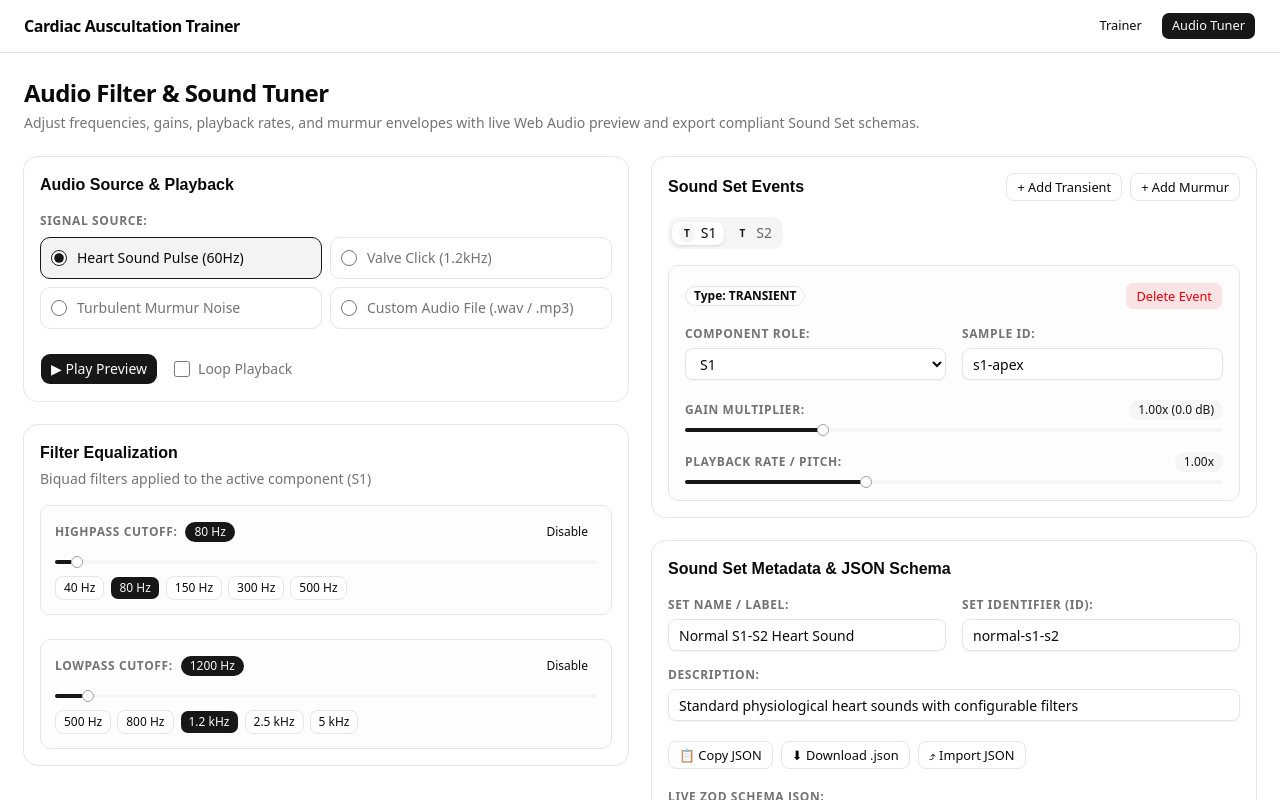
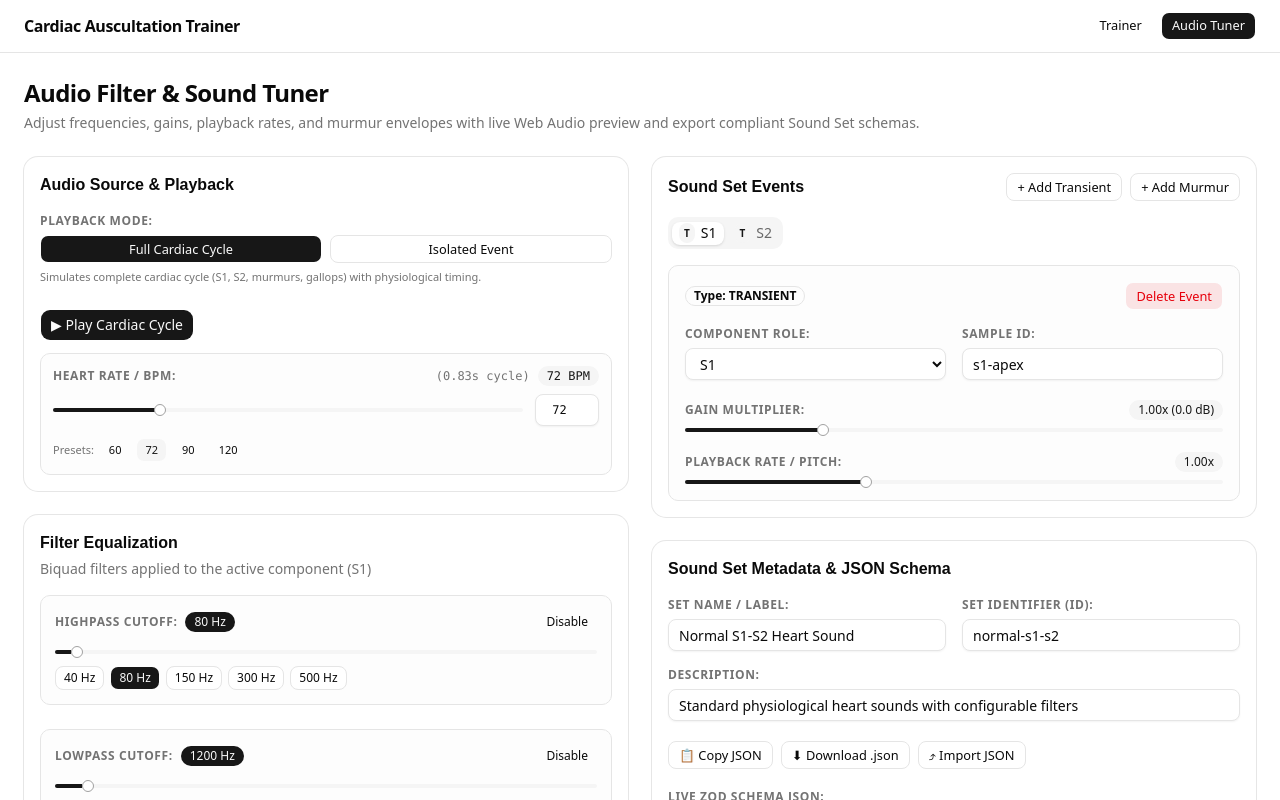
Before and after one commit to kevin-rav/cardiac-auscultation-trainer, a React (Vite) app: page / in a window 1280 px wide. Both pictures are taken after a click on the button "Audio Tuner". Shown: the top 800 px of the page. Built offline with nearby package versions, Linux system fonts and the light colour scheme.

Commit message:
feat(tuner): wire full cardiac cycle simulation mode into audio tuner

```diff
--- a/src/components/audio-tuner/AudioSourcePicker.tsx
+++ b/src/components/audio-tuner/AudioSourcePicker.tsx
@@ -1,12 +1,18 @@
 import type { ChangeEvent } from 'react';
 import { Card, CardContent, CardHeader, CardTitle } from '@/components/ui/card';
 import { Button } from '@/components/ui/button';
+import { Badge } from '@/components/ui/badge';
+import { Slider } from '@/components/ui/slider';
 import { useTunerStore } from '../../store';
 
-const SIGNAL_SOURCES = [
-  { value: 'heart-beat', label: 'Heart Sound Pulse (60Hz)' },
-  { value: 'click', label: 'Valve Click (1.2kHz)' },
-  { value: 'murmur', label: 'Turbulent Murmur Noise' },
+const AUDIO_SOURCES = [
+  { value: 'event-sample', label: 'Selected Event Sample (Auto)' },
+  { value: 's1-apex', label: 'S1 Sample (s1-apex.wav)' },
+  { value: 's2-base', label: 'S2 Sample (s2-base.wav)' },
+  { value: 's3', label: 'S3 Sample (s3.wav)' },
+  { value: 's4', label: 'S4 Sample (s4.wav)' },
+  { value: 'click', label: 'Click Sample (click.wav)' },
+  { value: 'murmur-noise', label: 'Murmur Noise (murmur-noise.wav)' },
   { value: 'custom', label: 'Custom Audio File (.wav / .mp3)' },
 ] as const;
 
@@ -15,8 +21,12 @@ export function AudioSourcePicker() {
   const customFileName = useTunerStore((s) => s.customFileName);
   const isPlaying = useTunerStore((s) => s.isPlaying);
   const loop = useTunerStore((s) => s.loop);
+  const bpm = useTunerStore((s) => s.bpm);
+  const playbackMode = useTunerStore((s) => s.playbackMode);
+  const setPlaybackMode = useTunerStore((s) => s.setPlaybackMode);
   const setSignalSource = useTunerStore((s) => s.setSignalSource);
   const setLoop = useTunerStore((s) => s.setLoop);
+  const setBpm = useTunerStore((s) => s.setBpm);
   const togglePlay = useTunerStore((s) => s.togglePlay);
   const loadCustomAudio = useTunerStore((s) => s.loadCustomAudio);
 
@@ -44,37 +54,68 @@ export function AudioSourcePicker() {
       </CardHeader>
 
       <CardContent className="flex flex-col gap-4">
-        <div className="flex flex-col gap-2">
-          <label className="text-xs font-semibold text-muted-foreground uppercase tracking-wider">
-            Signal Source:
+        {/* Playback Mode Switcher */}
+        <div className="flex flex-col gap-1.5">
+          <label className="text-xs font-semibold uppercase tracking-wider text-muted-foreground">
+            Playback Mode:
           </label>
-          <div className="grid grid-cols-1 sm:grid-cols-2 gap-2">
-            {SIGNAL_SOURCES.map((src) => (
-              <label
-                key={src.value}
-                className={`flex items-center gap-2.5 rounded-lg border p-2.5 text-sm cursor-pointer transition-colors ${
-                  signalSource === src.value
-                    ? 'border-primary bg-primary/5 font-medium text-foreground'
-                    : 'border-border bg-card hover:bg-muted/50 text-muted-foreground'
-                }`}
+          <div className="grid grid-cols-2 gap-2">
+            <Button
+              type="button"
+              variant={playbackMode === 'full-cycle' ? 'default' : 'outline'}
+              size="sm"
+              onClick={() => {
+                setPlaybackMode('full-cycle');
+              }}
+              data-testid="mode-full-cycle"
             >
-                <input
-                  type="radio"
-                  name="signalSource"
-                  value={src.value}
-                  checked={signalSource === src.value}
-                  onChange={() => {
-                    setSignalSource(src.value);
+              Full Cardiac Cycle
+            </Button>
+            <Button
+              type="button"
+              variant={playbackMode === 'isolated' ? 'default' : 'outline'}
+              size="sm"
+              onClick={() => {
+                setPlaybackMode('isolated');
               }}
-                  className="accent-primary size-4"
-                />
-                <span>{src.label}</span>
-              </label>
-            ))}
+              data-testid="mode-isolated"
+            >
+              Isolated Event
+            </Button>
           </div>
+          <span className="text-[11px] text-muted-foreground">
+            {playbackMode === 'full-cycle'
+              ? 'Simulates complete cardiac cycle (S1, S2, murmurs, gallops) with physiological timing.'
+              : 'Auditions the single selected event sample in isolation for filter/gain tuning.'}
+          </span>
         </div>
 
-        {signalSource === 'custom' && (
+        {playbackMode === 'isolated' ? (
+          <div className="flex flex-col gap-1.5">
+            <label
+              htmlFor="audio-source-select"
+              className="text-xs font-semibold uppercase tracking-wider text-muted-foreground"
+            >
+              Audio Sample Source:
+            </label>
+            <select
+              id="audio-source-select"
+              className="flex h-8 w-full rounded-md border border-input bg-background px-2.5 py-1 text-sm shadow-xs transition-colors focus-visible:border-ring focus-visible:outline-none focus-visible:ring-3 focus-visible:ring-ring/50"
+              value={signalSource}
+              onChange={(e) => {
+                setSignalSource(e.target.value as (typeof AUDIO_SOURCES)[number]['value']);
+              }}
+            >
+              {AUDIO_SOURCES.map((src) => (
+                <option key={src.value} value={src.value}>
+                  {src.label}
+                </option>
+              ))}
+            </select>
+          </div>
+        ) : null}
+
+        {playbackMode === 'isolated' && signalSource === 'custom' && (
           <div className="flex flex-col gap-2 rounded-lg border border-dashed border-border p-4 bg-muted/20">
             <label
               htmlFor="audio-file-input"
@@ -97,16 +138,22 @@ export function AudioSourcePicker() {
           </div>
         )}
 
-        <div className="flex items-center gap-4 pt-2">
+        <div className="flex flex-col gap-3 pt-2">
+          <div className="flex items-center gap-4">
             <Button
               type="button"
               variant={isPlaying ? 'destructive' : 'default'}
               onClick={togglePlay}
               data-testid="play-btn"
             >
-            {isPlaying ? '■ Stop' : '▶ Play Preview'}
+              {isPlaying
+                ? '■ Stop'
+                : playbackMode === 'full-cycle'
+                  ? '▶ Play Cardiac Cycle'
+                  : '▶ Play Preview'}
             </Button>
 
+            {playbackMode === 'isolated' && (
               <label className="flex items-center gap-2 text-sm text-muted-foreground cursor-pointer select-none">
                 <input
                   type="checkbox"
@@ -115,9 +162,87 @@ export function AudioSourcePicker() {
                     setLoop(e.target.checked);
                   }}
                   className="accent-primary size-4 rounded"
+                  data-testid="loop-checkbox"
                 />
                 Loop Playback
               </label>
+            )}
+          </div>
+
+          {/* Heart Rate / BPM Controls */}
+          <div
+            className={`flex flex-col gap-2 rounded-lg border p-3 transition-colors ${
+              loop ? 'border-border bg-muted/20' : 'border-border/50 bg-muted/10 opacity-70'
+            }`}
+          >
+            <div className="flex items-center justify-between">
+              <label
+                htmlFor="bpm-slider"
+                className="text-xs font-semibold text-muted-foreground uppercase tracking-wider"
+              >
+                Heart Rate / BPM:
+              </label>
+              <div className="flex items-center gap-2">
+                <span className="text-xs text-muted-foreground font-mono">
+                  ({(60 / bpm).toFixed(2)}s cycle)
+                </span>
+                <Badge variant="secondary" className="font-mono text-xs">
+                  {bpm} BPM
+                </Badge>
+              </div>
+            </div>
+
+            <div className="flex items-center gap-3">
+              <Slider
+                id="bpm-slider"
+                min={30}
+                max={220}
+                step={1}
+                value={[bpm]}
+                onValueChange={(vals) => {
+                  const val = vals[0];
+                  if (val !== undefined) {
+                    setBpm(val);
+                  }
+                }}
+                aria-label="Heart rate in beats per minute"
+                className="flex-1"
+              />
+              <input
+                type="number"
+                min={30}
+                max={220}
+                value={bpm}
+                onChange={(e) => {
+                  const val = Number(e.target.value);
+                  if (!Number.isNaN(val)) {
+                    setBpm(val);
+                  }
+                }}
+                className="flex h-8 w-16 rounded-md border border-input bg-background px-2 py-1 text-xs font-mono text-center shadow-xs focus-visible:outline-none focus-visible:ring-2 focus-visible:ring-ring"
+                aria-label="Numeric BPM input"
+                data-testid="bpm-input"
+              />
+            </div>
+
+            <div className="flex items-center gap-1.5 pt-1">
+              <span className="text-[11px] text-muted-foreground">Presets:</span>
+              {[60, 72, 90, 120].map((presetBpm) => (
+                <Button
+                  key={presetBpm}
+                  type="button"
+                  variant={bpm === presetBpm ? 'secondary' : 'ghost'}
+                  size="sm"
+                  className="h-6 px-2 text-[11px]"
+                  onClick={() => {
+                    setBpm(presetBpm);
+                  }}
+                >
+                  {presetBpm}
+                </Button>
+              ))}
+            </div>
+          </div>
         </div>
       </CardContent>
     </Card>
--- a/src/store/tunerStore.ts
+++ b/src/store/tunerStore.ts
@@ -1,5 +1,5 @@
 import { create } from 'zustand';
-import { AudioPreviewPlayer, type TestSignalType } from '../audio';
+import { AudioPreviewPlayer, CardiacAudioPlayer } from '../audio';
 import {
   SoundSetSchema,
   type SoundEvent,
@@ -8,16 +8,23 @@ import {
   type Component,
   type MurmurShape,
 } from '../engine/schema';
+import { PRESET_SOUND_SETS, manifest } from '../data';
 
 export type { SoundEvent, SoundSet, Filter, Component, MurmurShape };
 
-export type SignalSource = TestSignalType | 'custom';
+export type SampleSource =
+  'event-sample' | 's1-apex' | 's2-base' | 's3' | 's4' | 'click' | 'murmur-noise' | 'custom';
+
+export type SignalSource = SampleSource;
+export type PlaybackMode = 'full-cycle' | 'isolated';
 
 export interface TunerState {
   soundSet: SoundSet;
   selectedEventIndex: number;
   isPlaying: boolean;
   loop: boolean;
+  bpm: number;
+  playbackMode: PlaybackMode;
   signalSource: SignalSource;
   customFileName: string | null;
   validationError: string | null;
@@ -33,7 +40,9 @@ export interface TunerState {
   setGain: (gain: number) => void;
   setPlaybackRate: (rate: number) => void;
   setLoop: (loop: boolean) => void;
+  setBpm: (bpm: number) => void;
   setSignalSource: (source: SignalSource) => void;
+  setPlaybackMode: (mode: PlaybackMode) => void;
 
   loadCustomAudio: (name: string, arrayBuffer: ArrayBuffer) => Promise<void>;
   play: () => void;
@@ -42,6 +51,9 @@ export interface TunerState {
 
   exportJson: () => string;
   importJson: (jsonString: string) => boolean;
+
+  presets: readonly SoundSet[];
+  loadPreset: (id: string) => void;
 }
 
 const defaultSoundSet: SoundSet = {
@@ -71,10 +83,19 @@ const defaultSoundSet: SoundSet = {
 };
 
 let previewPlayer: AudioPreviewPlayer | null = null;
+let cardiacPlayer: CardiacAudioPlayer | null = null;
 
 function getPlayer(): AudioPreviewPlayer {
   previewPlayer ??= new AudioPreviewPlayer();
   return previewPlayer;
+}
+
+function getCardiacPlayer(): CardiacAudioPlayer {
+  if (!cardiacPlayer) {
+    cardiacPlayer = new CardiacAudioPlayer(useTunerStore.getState().soundSet, undefined, manifest);
+    void cardiacPlayer.getSampleLoader().preloadManifest(manifest);
+  }
+  return cardiacPlayer;
 }
 
 // For headless unit testing
@@ -82,19 +103,37 @@ export function setPreviewPlayerInstance(player: AudioPreviewPlayer | null): voi
   previewPlayer = player;
 }
 
+export function setCardiacPlayerInstance(player: CardiacAudioPlayer | null): void {
+  cardiacPlayer = player;
+}
+
 export const useTunerStore = create<TunerState>((set, get) => ({
   soundSet: defaultSoundSet,
   selectedEventIndex: 0,
   isPlaying: false,
-  loop: false,
-  signalSource: 'heart-beat',
+  loop: true,
+  bpm: 72,
+  playbackMode: 'full-cycle',
+  signalSource: 'event-sample',
   customFileName: null,
   validationError: null,
 
   selectEvent: (index) => {
-    const { soundSet } = get();
+    const { soundSet, signalSource } = get();
     if (index >= 0 && index < soundSet.events.length) {
       set({ selectedEventIndex: index });
+      if (signalSource === 'event-sample') {
+        const nextEvent = soundSet.events[index];
+        if (nextEvent) {
+          void getPlayer()
+            .loadSampleUrl(`/sounds/${nextEvent.sample}.wav`)
+            .then((buffer) => {
+              if (buffer && get().isPlaying && get().selectedEventIndex === index) {
+                get().play();
+              }
+            });
+        }
+      }
     }
   },
 
@@ -227,14 +266,38 @@ export const useTunerStore = create<TunerState>((set, get) => ({
     getPlayer().setLoop(loop);
   },
 
+  setBpm: (bpm) => {
+    const clamped = Math.max(30, Math.min(220, Math.round(bpm)));
+    set({ bpm: clamped });
+    getPlayer().setBpm(clamped);
+    if (cardiacPlayer) {
+      cardiacPlayer.setBpm(clamped);
+    }
+  },
+
+  setPlaybackMode: (mode) => {
+    const wasPlaying = get().isPlaying;
+    if (wasPlaying) {
+      get().stop();
+    }
+    set({ playbackMode: mode });
+    if (wasPlaying) {
+      get().play();
+    }
+  },
+
   setSignalSource: (source) => {
     set({ signalSource: source });
     const player = getPlayer();
     if (source !== 'custom') {
-      player.generateSyntheticBuffer(source);
-      if (get().isPlaying) {
-        get().play();
-      }
+      const { soundSet, selectedEventIndex } = get();
+      const current = soundSet.events[selectedEventIndex];
+      const sampleId = source === 'event-sample' ? (current?.sample ?? 's1-apex') : source;
+      void player.loadSampleUrl(`/sounds/${sampleId}.wav`).then((buffer) => {
+        if (buffer && get().isPlaying && get().signalSource === source) {
+          get().play();
+        }
+      });
     }
   },
 
@@ -251,32 +314,58 @@ export const useTunerStore = create<TunerState>((set, get) => ({
   },
 
   play: () => {
-    const { soundSet, selectedEventIndex, loop, signalSource } = get();
+    const { soundSet, selectedEventIndex, loop, bpm, signalSource, playbackMode } = get();
+
+    if (playbackMode === 'full-cycle') {
+      getPlayer().stop();
+      const cp = getCardiacPlayer();
+      cp.setSoundSet(soundSet);
+      cp.setBpm(bpm);
+      void cp.play();
+      set({ isPlaying: true });
+      return;
+    }
+
+    if (cardiacPlayer) {
+      cardiacPlayer.stop();
+    }
+
     const current = soundSet.events[selectedEventIndex];
     const player = getPlayer();
-
-    if (signalSource !== 'custom') {
-      player.generateSyntheticBuffer(signalSource);
-    }
 
     const playbackRate = current?.kind === 'transient' ? current.playbackRate : 1;
     const gain = current ? current.gain : 1;
     const highpassHz = current?.filter?.highpassHz;
     const lowpassHz = current?.filter?.lowpassHz;
 
-    player.play({
+    const playOptions = {
       gain,
       playbackRate,
       loop,
+      bpm,
       ...(highpassHz !== undefined ? { highpassHz } : {}),
       ...(lowpassHz !== undefined ? { lowpassHz } : {}),
-    });
+    };
 
     set({ isPlaying: true });
+    player.play(playOptions);
+
+    if (signalSource !== 'custom') {
+      const sampleId =
+        signalSource === 'event-sample' ? (current?.sample ?? 's1-apex') : signalSource;
+      void player.loadSampleUrl(`/sounds/${sampleId}.wav`).then((buffer) => {
+        if (buffer && get().isPlaying) {
+          player.play(playOptions);
+        }
+      });
+    }
   },
 
   stop: () => {
     getPlayer().stop();
+    if (cardiacPlayer) {
+      cardiacPlayer.stop();
+    }
     set({ isPlaying: false });
   },
 
@@ -324,4 +413,28 @@ export const useTunerStore = create<TunerState>((set, get) => ({
       return false;
     }
   },
+
+  presets: PRESET_SOUND_SETS,
+
+  loadPreset: (id) => {
+    const target = PRESET_SOUND_SETS.find((p) => p.id === id);
+    if (!target) return;
+
+    getPlayer().stop();
+    if (cardiacPlayer) {
+      cardiacPlayer.stop();
+      cardiacPlayer.setSoundSet(target);
+    }
+    set({
+      soundSet: target,
+      selectedEventIndex: 0,
+      validationError: null,
+      isPlaying: false,
+    });
+
+    const firstEvent = target.events[0];
+    if (firstEvent && get().signalSource === 'event-sample') {
+      void getPlayer().loadSampleUrl(`/sounds/${firstEvent.sample}.wav`);
+    }
+  },
 }));
```
Also changed, not shown: 2 other files (tests, documents, lock files or other folders). Lines whose indentation alone changed are shown as unchanged.
